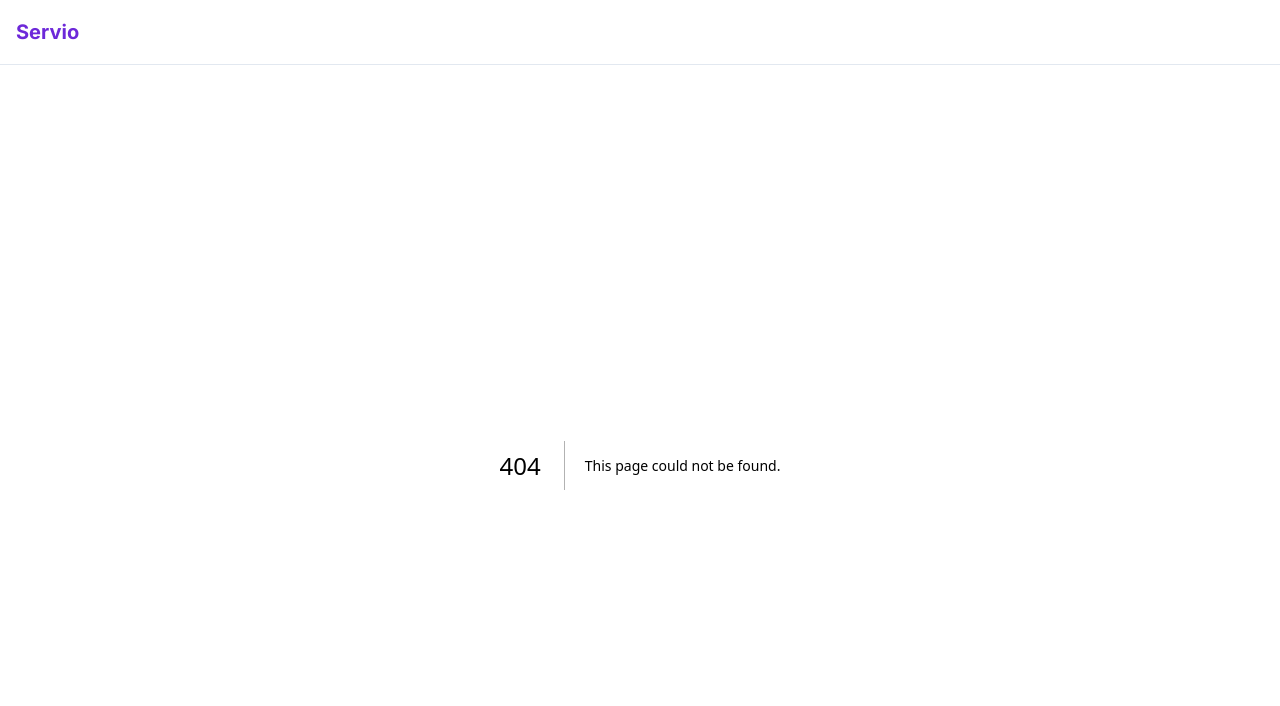
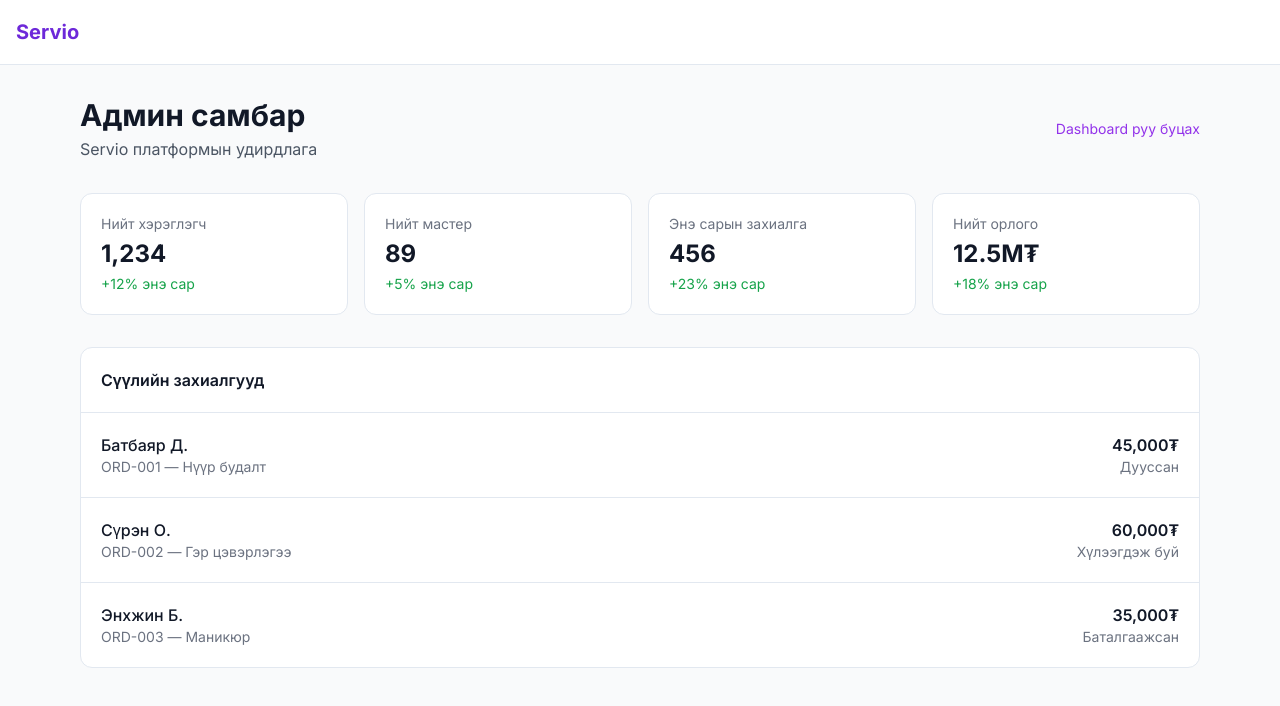
Before and after one commit to mungunsuld0618/servio, a Next.js app: page /admin in a window 1280 px wide. Before the commit this address had no page. Shown: the top 706 px of the page. Built offline with nearby package versions, Linux system fonts and the light colour scheme.

Commit message:
Create page.tsx

```diff
--- /dev/null
+++ b/app/admin/page.tsx
@@ -0,0 +1,58 @@
+import Link from 'next/link';
+
+const stats = [
+  { label: 'Нийт хэрэглэгч', value: '1,234', change: '+12%' },
+  { label: 'Нийт мастер', value: '89', change: '+5%' },
+  { label: 'Энэ сарын захиалга', value: '456', change: '+23%' },
+  { label: 'Нийт орлого', value: '12.5M₮', change: '+18%' },
+];
+
+const recentOrders = [
+  { id: 'ORD-001', customer: 'Батбаяр Д.', service: 'Нүүр будалт', amount: '45,000₮', status: 'Дууссан' },
+  { id: 'ORD-002', customer: 'Сүрэн О.', service: 'Гэр цэвэрлэгээ', amount: '60,000₮', status: 'Хүлээгдэж буй' },
+  { id: 'ORD-003', customer: 'Энхжин Б.', service: 'Маникюр', amount: '35,000₮', status: 'Баталгаажсан' },
+];
+
+export default function AdminPage() {
+  return (
+    <div className="min-h-screen bg-gray-50">
+      <div className="max-w-6xl mx-auto px-4 py-8">
+        <div className="flex justify-between items-center mb-8">
+          <div>
+            <h1 className="text-3xl font-bold text-gray-900">Админ самбар</h1>
+            <p className="text-gray-600 mt-1">Servio платформын удирдлага</p>
+          </div>
+          <Link href="/dashboard" className="text-sm text-purple-600 hover:underline">Dashboard руу буцах</Link>
+        </div>
+        <div className="grid sm:grid-cols-2 lg:grid-cols-4 gap-4 mb-8">
+          {stats.map((s) => (
+            <div key={s.label} className="bg-white p-5 rounded-xl border">
+              <p className="text-sm text-gray-500">{s.label}</p>
+              <p className="text-2xl font-bold text-gray-900 mt-1">{s.value}</p>
+              <p className="text-sm text-green-600 mt-1">{s.change} энэ сар</p>
+            </div>
+          ))}
+        </div>
+        <div className="bg-white rounded-xl border">
+          <div className="p-5 border-b">
+            <h2 className="font-semibold text-gray-900">Сүүлийн захиалгууд</h2>
+          </div>
+          <div className="divide-y">
+            {recentOrders.map((o) => (
+              <div key={o.id} className="p-5 flex justify-between items-center">
+                <div>
+                  <p className="font-medium text-gray-900">{o.customer}</p>
+                  <p className="text-sm text-gray-500">{o.id} — {o.service}</p>
+                </div>
+                <div className="text-right">
+                  <p className="font-semibold text-gray-900">{o.amount}</p>
+                  <p className="text-sm text-gray-500">{o.status}</p>
+                </div>
+              </div>
+            ))}
+          </div>
+        </div>
+      </div>
+    </div>
+  );
+}
```
